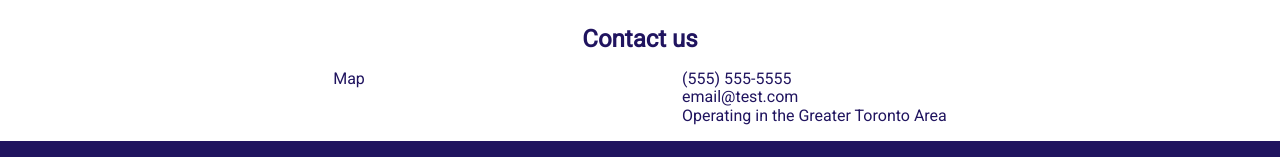
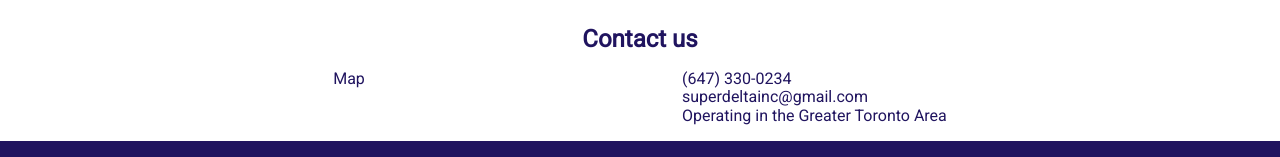
Before and after one commit to m3tron/superdelta, a React (Create React App) app in the folder client/: page / in a window 1280 px wide. Shown: the part 1769-1926 px from the top of the page. Built offline with nearby package versions, Linux system fonts and the light colour scheme; no server answers.

Commit message:
updated contact info in contact component

```diff
--- a/client/src/components/Contact.js
+++ b/client/src/components/Contact.js
@@ -27,8 +27,8 @@ const Contact = () => {
       <Title>Contact us</Title>
       <ContactContainer>
         <div>
-          <div>(555) 555-5555</div>
-          <div>email@test.com</div>
+          <div>(647) 330-0234</div>
+          <div>superdeltainc@gmail.com</div>
           <div>
             <div>Operating in the Greater Toronto Area</div>
           </div>
```
